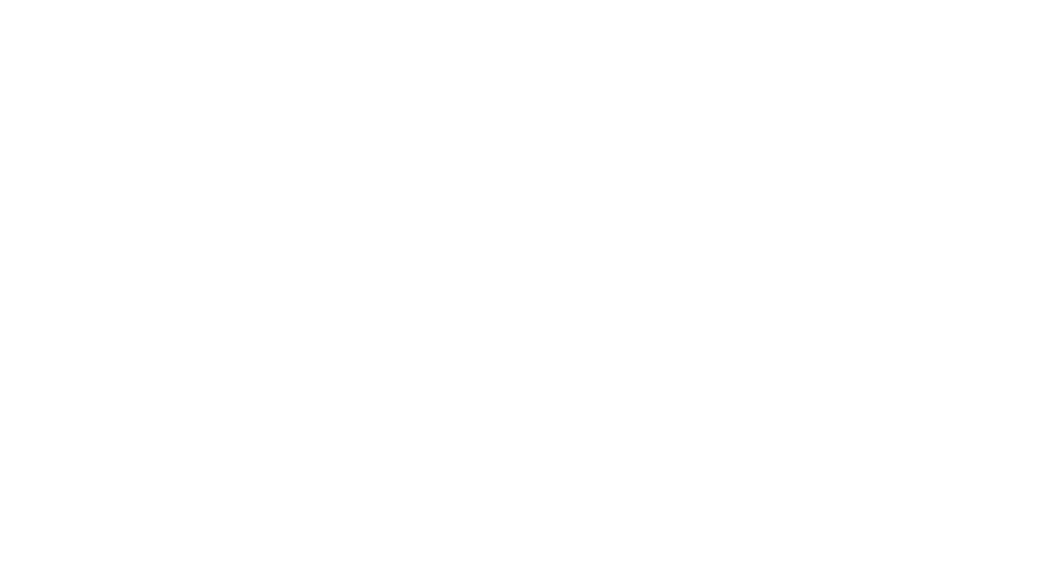
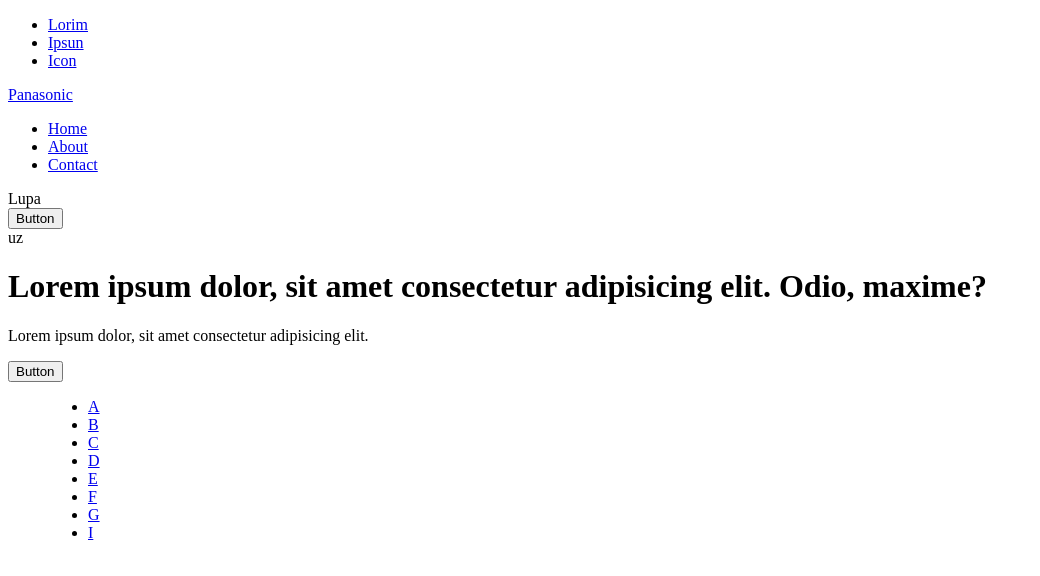
Before and after one commit to Tilav777/lesson-2, a plain HTML site: page index.html in a window 1280 px wide. Shown: the whole page, without its empty margins (0-1040 px from the left). Drawn offline with Linux system fonts and the light colour scheme.

Commit message:
2-dars yakuni

```diff
--- a/index.html
+++ b/index.html
@@ -7,6 +7,50 @@
     <title>lesson-2</title>
 </head>
 <body>
-
+    <header>
+        <!-- Tepadagi shaxsiy kabenit menusi -->
+        <div>
+            <ul>
+                <li><a href="#">Lorim</a></li>
+                <li><a href="#">Ipsun</a></li>
+                <li><a href="#">Icon</a></li>
+            </ul>
+        </div>
+        <!-- Header navigatsiyasi -->
+        <nav>
+            <div class="logo"><a href="index.html" target="_blank">Panasonic</a></div>
+            <div class="header-menu">
+                <ul>
+                    <li><a href="#">Home</a></li>
+                    <li><a href="#">About</a></li>
+                    <li><a href="#">Contact</a></li>
+                </ul>
+            </div>
+            <div class="search-panel">
+                <div class="search">Lupa</div>
+                <div class="search-panel__button"><button>Button</button></div>
+                <div class="language-select">uz</div>
+            </div>
+        </nav>
+        <!-- Header main image -->
+        <div class="header-main">
+            <h1>Lorem ipsum dolor, sit amet consectetur adipisicing elit. Odio, maxime?</h1>
+            <p>Lorem ipsum dolor, sit amet consectetur adipisicing elit.</p>
+            <button>Button</button>
+        </div>
+        <!-- Header menu qismi -->
+        <menu>
+            <ul>
+                <li><a href="#">A</a></li>
+                <li><a href="#">B</a></li>
+                <li><a href="#">C</a></li>
+                <li><a href="#">D</a></li>
+                <li><a href="#">E</a></li>
+                <li><a href="#">F</a></li>
+                <li><a href="#">G</a></li>
+                <li><a href="#">I</a></li>
+            </ul>
+        </menu>
+    </header>
 </body>
 </html>
```
